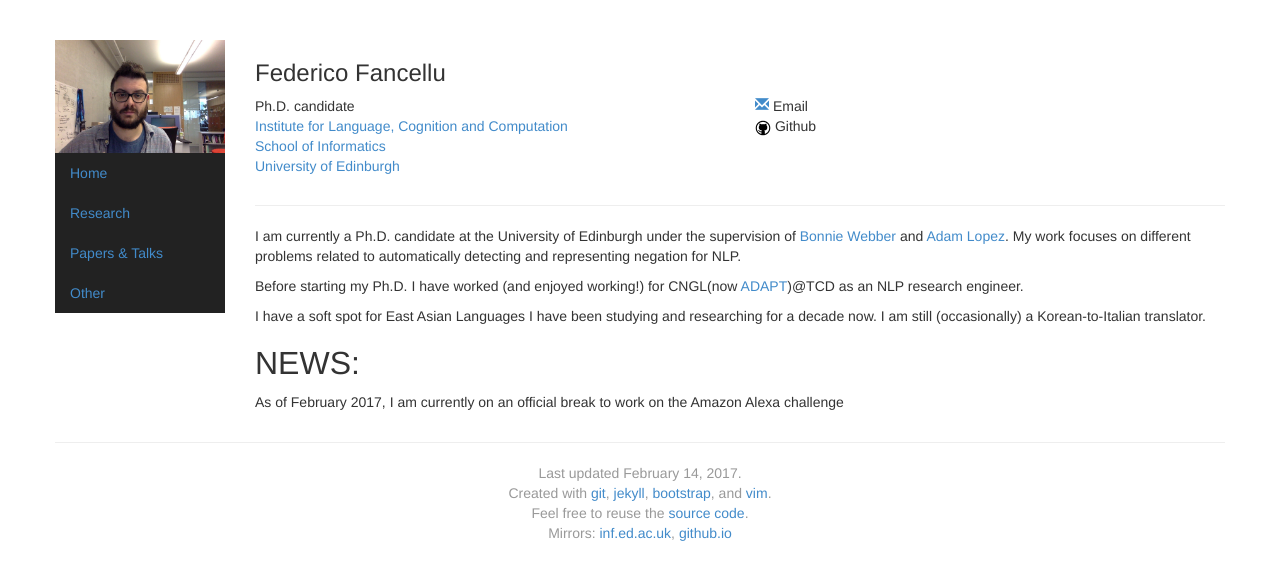
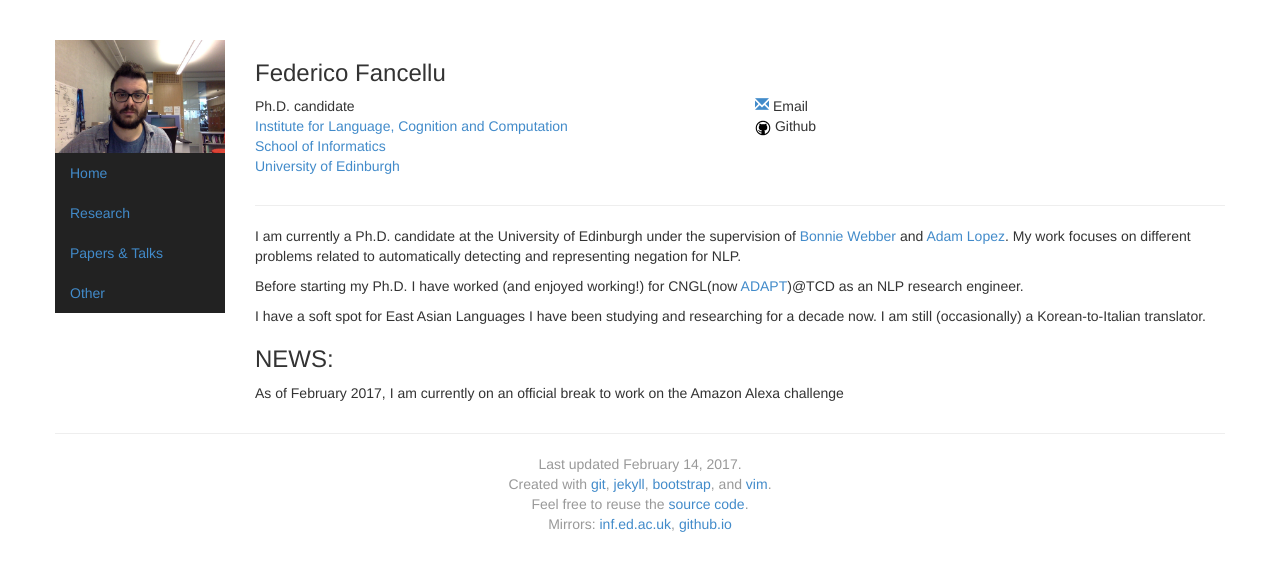
Before and after one commit to ffancellu/ffancellu.github.io, a Jekyll site: the page built from index.html, in a window 1280 px wide. Shown: the top 580 px of the page. Built offline with Jekyll 4.4.1, drawn with Linux system fonts in a browser that asks for light colours.

```diff
--- a/index.html
+++ b/index.html
@@ -39,6 +39,6 @@
 I am still (occasionally) a Korean-to-Italian translator.
 </p>
 <div>
-  <h2>NEWS:</h2>
+  <h3>NEWS:</h3>
   <p> As of February 2017, I am currently on an official break to work on the Amazon Alexa challenge</p>
 </div>
```
